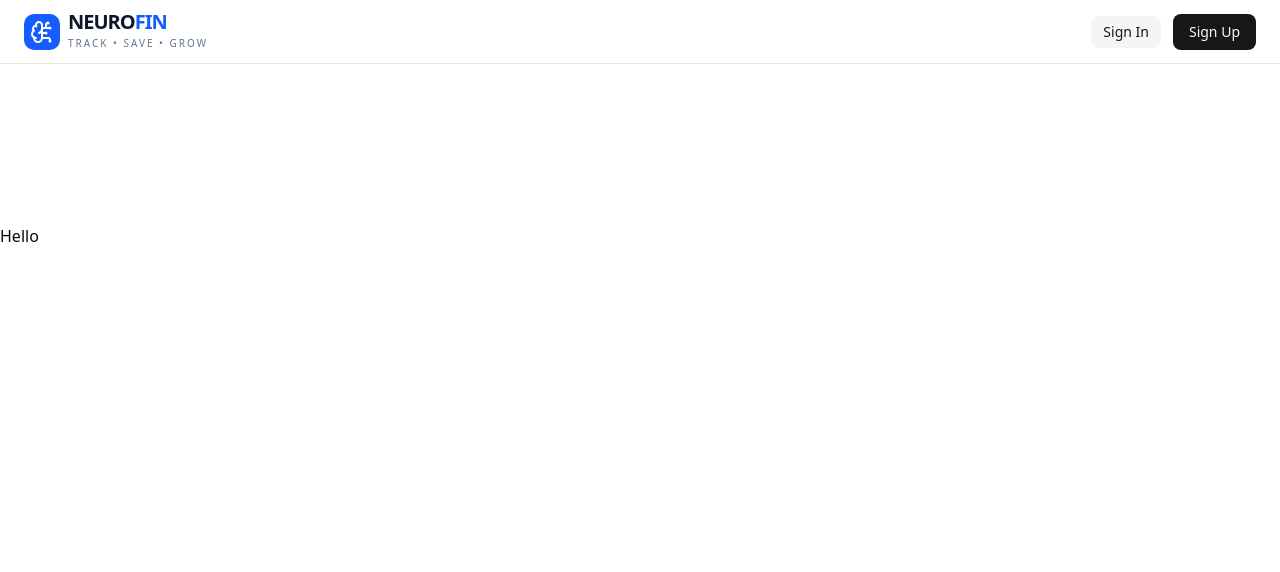
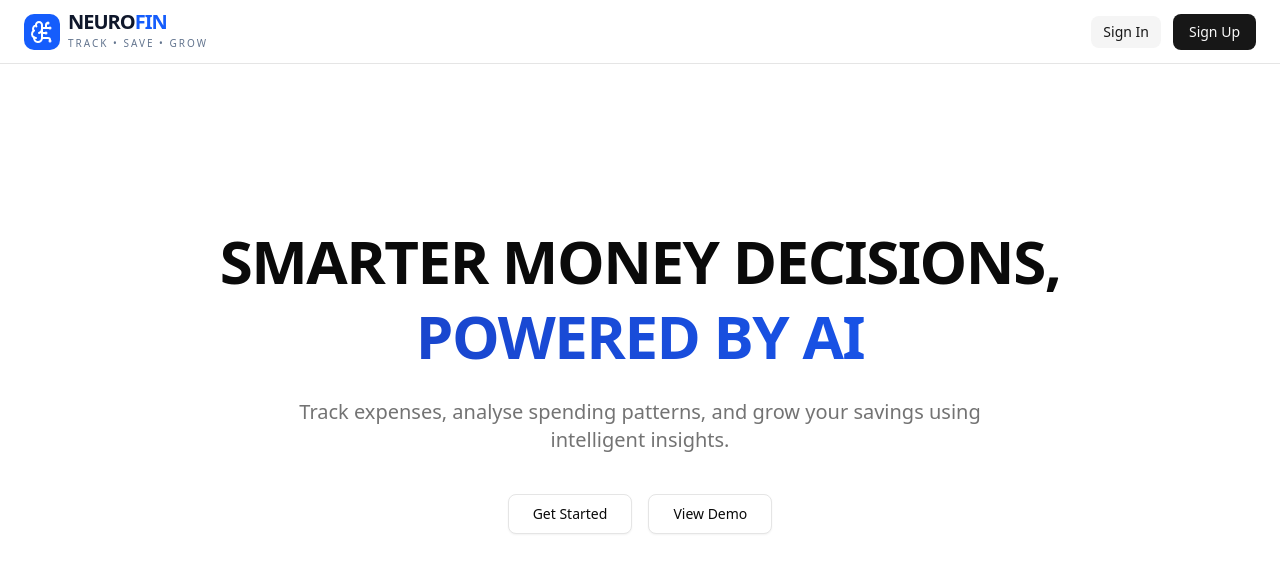
Before and after one commit to Devanshujangid/NeuroFin-AI-Finance-Management-app, a Next.js app: page / in a window 1280 px wide. Shown: the top 572 px of the page. Built offline with nearby package versions, Linux system fonts and the light colour scheme; no server answers.

Commit message:
Updated and Designed the Hero Section

```diff
--- a/app/page.tsx
+++ b/app/page.tsx
@@ -1,9 +1,10 @@
 import Image from "next/image";
-
+import HeroSection from "@/components/landing/HeroSection"
+// connect your landing page componenets in this file!
 export default function Home() {
   return (
-    <div className="pt-40">
-      Hello
+    <div>
+      <HeroSection/>
     </div>
   );
 }
--- /dev/null
+++ b/components/landing/HeroSection.tsx
@@ -0,0 +1,54 @@
+import React from 'react'
+import Link from "next/link";
+import { Button } from "../ui/button";
+
+const HeroSection = () => {
+  return (
+    <div>
+      <section className="pt-40 pb-32">
+      <div className="max-w-7xl mx-auto px-6 text-center">
+        {/* Heading */}
+        <h1 className="text-5xl md:text-6xl font-bold tracking-tight leading-tight">
+          <span className="block">SMARTER MONEY DECISIONS,</span>
+          <span className="block tracking-tight bg-linear-to-r from-blue-800 to-blue-600 bg-clip-text text-transparent">
+            POWERED BY AI
+          </span>
+        </h1>
+
+        {/* Tagline */}
+        <p className="mt-6 text-lg md:text-xl text-muted-foreground max-w-3xl mx-auto">
+          Track expenses, analyse spending patterns, and grow your savings using
+          intelligent insights.
+        </p>
+
+        {/* CTA Buttons */}
+        <div className="mt-10 flex justify-center gap-4">
+          <Link href="/dashboard">
+            <Button
+              variant="outline"
+              size="lg"
+              className="flex items-center gap-2"
+            >
+            Get Started
+          </Button>
+          </Link>
+
+          <Link href="/dashboard">
+            <Button
+              variant="outline"
+              size="lg"
+              className="flex items-center gap-2"
+            >
+            View Demo
+          </Button>
+          </Link>
+
+
+        </div>
+      </div>
+    </section>
+    </div>
+  )
+}
+
+export default HeroSection
```
Also changed, not shown: app/layout.tsx (+0 -14 lines), components/Header.tsx (renamed from components/Header.jsx).
